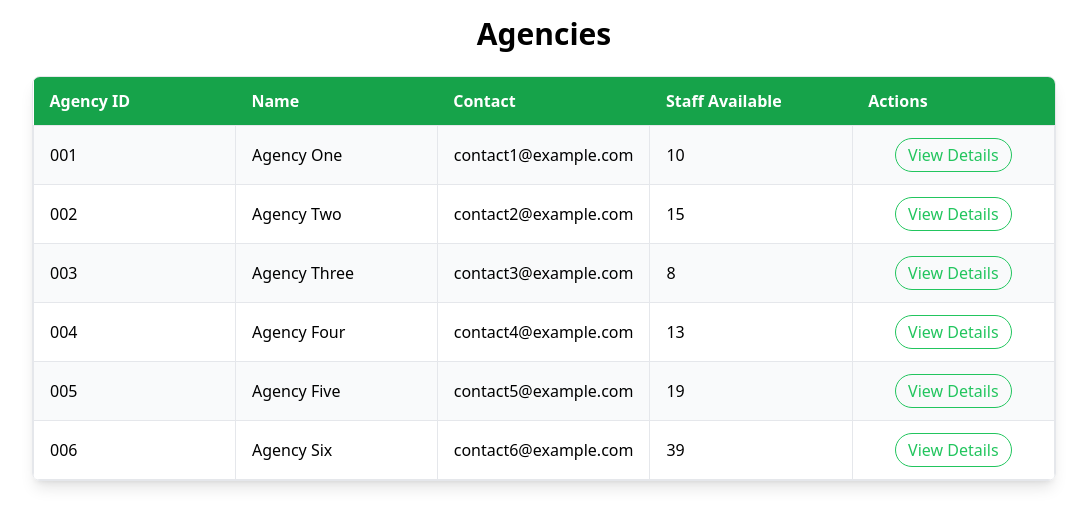
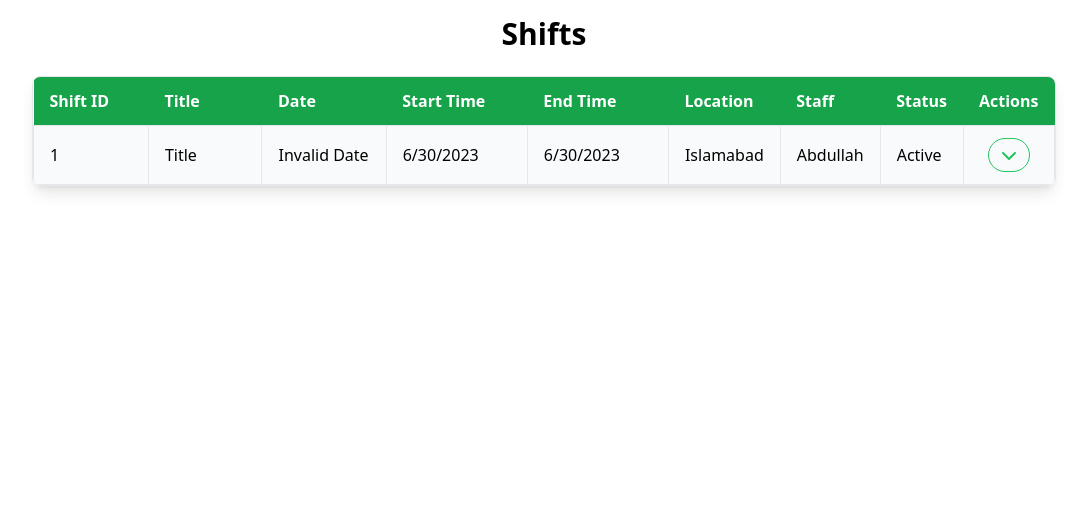
Before and after one commit to abdullahaslam2223/react-table, a React (Vite) app: page /shift in a window 1280 px wide. Shown: the top 526 px of the page, without its empty margins (96-1183 px from the left). Built offline with nearby package versions, Linux system fonts and the light colour scheme.

Commit message:
dropdown completed

```diff
--- a/package.json
+++ b/package.json
@@ -10,8 +10,11 @@
     "preview": "vite preview"
   },
   "dependencies": {
+    "@fortawesome/free-solid-svg-icons": "^6.5.2",
+    "@fortawesome/react-fontawesome": "^0.2.2",
     "react": "^18.3.1",
-    "react-dom": "^18.3.1"
+    "react-dom": "^18.3.1",
+    "react-router-dom": "^6.24.0"
   },
   "devDependencies": {
     "@types/react": "^18.3.3",
--- a/src/App.tsx
+++ b/src/App.tsx
@@ -1,7 +1,35 @@
-import AgencyTable from "./Components/Agency/AgencyTable";
+import { NavigateFunction, useNavigate } from "react-router-dom";
 
-function App() {
-  return <AgencyTable />;
-}
+const App = (): JSX.Element => {
+  const navigate: NavigateFunction = useNavigate();
+  const handleAgencyClick = (): void => {
+    navigate("agency");
+  };
+  const handleShiftClick = (): void => {
+    navigate("shift");
+  };
+
+  return (
+    <div className="p-5">
+      <h1 className="text-2xl mb-5 text-center font-bold">
+        Use these button to navigate across application
+      </h1>
+      <div className="w-1/2 p-10 bg-green-300 mx-auto">
+        <button
+          onClick={handleAgencyClick}
+          className="p-2 bg-gray-500 text-white rounded mb-2 w-full hover:bg-gray-600"
+        >
+          Agency
+        </button>
+        <button
+          onClick={handleShiftClick}
+          className="p-2 bg-red-500 text-white rounded w-full hover:bg-red-600"
+        >
+          Shift
+        </button>
+      </div>
+    </div>
+  );
+};
 
 export default App;
--- /dev/null
+++ b/src/Components/Shift/Shift.tsx
@@ -0,0 +1,68 @@
+import React from "react";
+import ShiftItem from "./ShiftItem";
+import { ShiftItem as ShiftItemType } from "./types";
+
+const Shift: React.FC = (): JSX.Element => {
+  const shifts: ShiftItemType[] = [
+    {
+      id: 1,
+      title: "Title",
+      date: new Date("30-06-2024"),
+      startTime: new Date("2023-06-30T10:00:00"),
+      endTime: new Date("2023-06-30T10:00:00"),
+      location: "Islamabad",
+      staff: "Abdullah",
+      status: true,
+    },
+  ];
+
+  return (
+    <div className="flex flex-col items-center p-4">
+      <h1 className="text-3xl font-bold mb-6 text-center">Shifts</h1>
+      <div className="w-full max-w-5xl">
+        <div className="overflow-x-auto shadow-lg rounded-lg border border-gray-200">
+          <table className="min-w-full bg-white">
+            <thead className="bg-green-600">
+              <tr>
+                <th className="w-1/5 px-4 py-3 text-left font-semibold text-white">
+                  Shift ID
+                </th>
+                <th className="w-1/5 px-4 py-3 text-left font-semibold text-white">
+                  Title
+                </th>
+                <th className="w-1/5 px-4 py-3 text-left font-semibold text-white">
+                  Date
+                </th>
+                <th className="w-1/5 px-4 py-3 text-left font-semibold text-white">
+                  Start Time
+                </th>
+                <th className="w-1/5 px-4 py-3 text-left font-semibold text-white">
+                  End Time
+                </th>
+                <th className="w-1/5 px-4 py-3 text-left font-semibold text-white">
+                  Location
+                </th>
+                <th className="w-1/5 px-4 py-3 text-left font-semibold text-white">
+                  Staff
+                </th>
+                <th className="w-1/5 px-4 py-3 text-left font-semibold text-white">
+                  Status
+                </th>
+                <th className="w-1/5 px-4 py-3 text-left font-semibold text-white">
+                  Actions
+                </th>
+              </tr>
+            </thead>
+            <tbody>
+              {shifts.map((shift) => (
+                <ShiftItem shift={shift} />
+              ))}
+            </tbody>
+          </table>
+        </div>
+      </div>
+    </div>
+  );
+};
+
+export default Shift;
--- /dev/null
+++ b/src/Components/Shift/ShiftItem.tsx
@@ -0,0 +1,69 @@
+import React from "react";
+import { ShiftItem as ShiftItemType } from "./types";
+import { ShiftItemProps } from "./types";
+import { FontAwesomeIcon } from "@fortawesome/react-fontawesome";
+import { faChevronDown } from "@fortawesome/free-solid-svg-icons";
+
+const ShiftItem: React.FC<ShiftItemProps> = (props): JSX.Element => {
+  const shift: ShiftItemType = props.shift;
+  const [isDropDownOpen, setIsDropDownOpen] = React.useState<boolean>(false);
+
+  const toggleDropDown: Function = (): void => {
+    setIsDropDownOpen((prevState): boolean => !prevState);
+  };
+
+  return (
+    <>
+      <tr className="bg-white odd:bg-gray-50 hover:bg-gray-100 transition duration-300 rounded-lg">
+        <td className="border px-4 py-3">{shift.id}</td>
+        <td className="border px-4 py-3">{shift.title}</td>
+        <td className="border px-4 py-3">{shift.date.toLocaleDateString()}</td>
+        <td className="border px-4 py-3">
+          {shift.startTime.toLocaleDateString()}
+        </td>
+        <td className="border px-4 py-3">
+          {shift.endTime.toLocaleDateString()}
+        </td>
+        <td className="border px-4 py-3">{shift.location}</td>
+        <td className="border px-4 py-3">{shift.staff}</td>
+        <td className="border px-4 py-3">
+          {shift.status === true ? "Active" : "InActive"}
+        </td>
+        <td className="border px-4 py-3 text-center">
+          <button
+            onClick={toggleDropDown}
+            className="border border-green-500 text-green-500 px-3 py-1 rounded-full hover:bg-green-500 hover:text-white transition duration-300 focus:outline-none focus:ring-2 focus:ring-green-300"
+          >
+            <FontAwesomeIcon icon={faChevronDown} />
+          </button>
+        </td>
+      </tr>
+      {isDropDownOpen && (
+        <div className="absolute right-12 top-50 mt-2 w-48 rounded-md shadow-lg bg-white ring-1 ring-black ring-opacity-5">
+          <div className="py-1">
+            <button
+              className="w-full text-left px-4 py-2 text-sm text-gray-700 hover:bg-gray-100"
+              onClick={() => alert("View clicked")}
+            >
+              View
+            </button>
+            <button
+              className="w-full text-left px-4 py-2 text-sm text-gray-700 hover:bg-gray-100"
+              onClick={() => alert("Edit clicked")}
+            >
+              Edit
+            </button>
+            <button
+              className="w-full text-left px-4 py-2 text-sm text-gray-700 hover:bg-gray-100"
+              onClick={() => alert("Delete clicked")}
+            >
+              Delete
+            </button>
+          </div>
+        </div>
+      )}
+    </>
+  );
+};
+
+export default ShiftItem;
--- /dev/null
+++ b/src/Components/Shift/types.ts
@@ -0,0 +1,14 @@
+export interface ShiftItem {
+  id: number;
+  title: string;
+  date: Date;
+  startTime: Date;
+  endTime: Date;
+  location: string;
+  staff: string;
+  status: boolean;
+}
+
+export interface ShiftItemProps {
+  shift: ShiftItem;
+}
--- a/src/main.tsx
+++ b/src/main.tsx
@@ -2,9 +2,27 @@ import React from "react";
 import ReactDOM from "react-dom/client";
 import App from "./App.tsx";
 import "./index.css";
+import {
+  Route,
+  RouterProvider,
+  createBrowserRouter,
+  createRoutesFromElements,
+} from "react-router-dom";
+import AgencyTable from "./Components/Agency/AgencyTable.tsx";
+import Shift from "./Components/Shift/Shift.tsx";
+
+const router = createBrowserRouter(
+  createRoutesFromElements(
+    <>
+      <Route path="/" element={<App />} />
+      <Route path="/agency" element={<AgencyTable />} />
+      <Route path="/shift" element={<Shift />} />
+    </>
+  )
+);
 
 ReactDOM.createRoot(document.getElementById("root")!).render(
   <React.StrictMode>
-    <App />
+    <RouterProvider router={router} />
   </React.StrictMode>
 );
```
Also changed, not shown: 1 other file (tests, documents, lock files or other folders).
